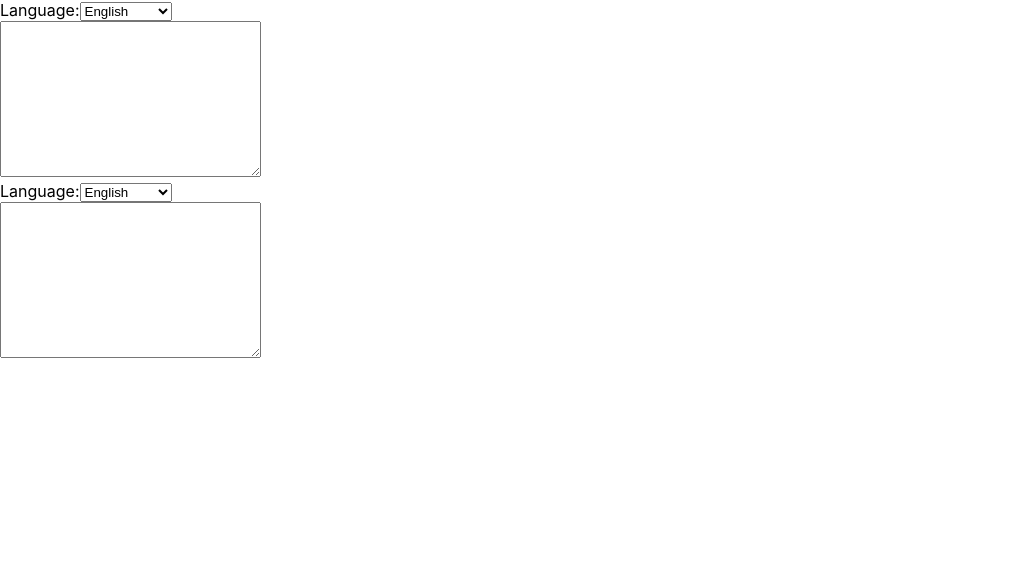
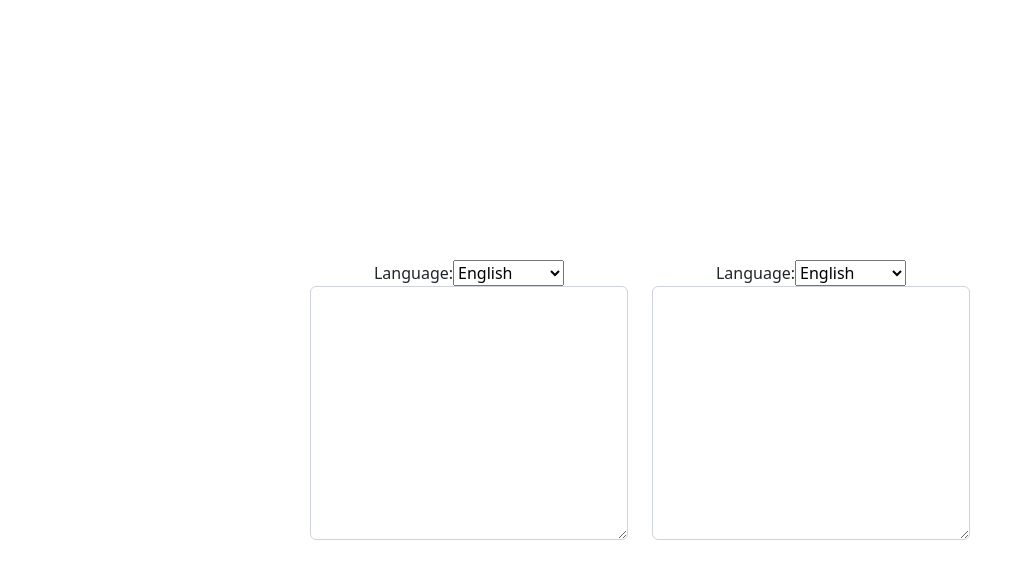
Before and after one commit to plutoniumcat/react-translation-app-v2, a React (Create React App) app: page / in a window 1280 px wide. Shown: the top 578 px of the page, without its empty margins (0-1033 px from the left). Built offline with nearby package versions, Linux system fonts and the light colour scheme.

Commit message:
centredforms

```diff
--- a/package.json
+++ b/package.json
@@ -6,6 +6,7 @@
     "@testing-library/jest-dom": "^5.16.5",
     "@testing-library/react": "^13.4.0",
     "@testing-library/user-event": "^13.5.0",
+    "bootstrap": "^5.2.3",
     "react": "^18.2.0",
     "react-dom": "^18.2.0",
     "react-scripts": "5.0.1",
--- a/src/components/Homepage.jsx
+++ b/src/components/Homepage.jsx
@@ -2,18 +2,25 @@ import { useState } from "react";
 import Dropdown from "./Dropdown";
 
 export default function Homepage() {
-    const [sourceLang, setSourceLang] = useState("english");
-    const [outputLang, setOutputLang] = useState("english");
-
+  const [sourceLang, setSourceLang] = useState("english");
+  const [outputLang, setOutputLang] = useState("english");
 
   return (
-    <div>
-      <form>
-        <Dropdown sourceLang={ sourceLang } setSourceLang={ setSourceLang } />
-        <textarea name="source-text" cols="30" rows="10"></textarea>
-        <Dropdown outputLang={ outputLang } setOutputLang={ setOutputLang } />
-        <textarea name="translated-text" cols="30" rows="10"></textarea>
-      </form>
+    <div className="container d-flex justify-content-center align-items-center vh-100">
+      <div className="row justify-content-center">
+        <div className="col-md-6 d-flex justify-content-center">
+          <form className="d-flex flex-column align-items-center">
+            <Dropdown sourceLang={sourceLang} setSourceLang={setSourceLang} />
+            <textarea name="source-text" className="form-control" cols="30" rows="10"></textarea>
+          </form>
+        </div>
+        <div className="col-md-6 d-flex justify-content-center">
+          <form className="d-flex flex-column align-items-center">
+            <Dropdown outputLang={outputLang} setOutputLang={setOutputLang} />
+            <textarea name="translated-text" className="form-control" cols="30" rows="10"></textarea>
+          </form>
+        </div>
+      </div>
     </div>
-  )
+  );
 }
--- a/src/index.js
+++ b/src/index.js
@@ -3,6 +3,8 @@ import ReactDOM from 'react-dom/client';
 import './index.css';
 import App from './App';
 import reportWebVitals from './reportWebVitals';
+import 'bootstrap/dist/css/bootstrap.css';
+
 
 const root = ReactDOM.createRoot(document.getElementById('root'));
 root.render(
```
Also changed, not shown: 1 other file (tests, documents, lock files or other folders).
